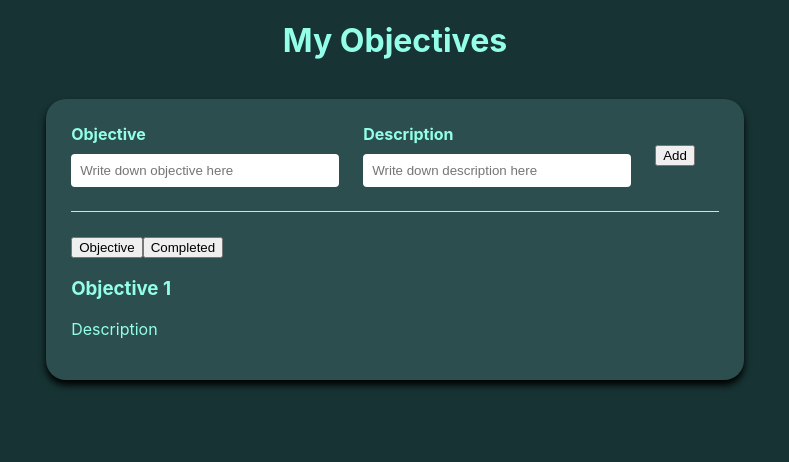
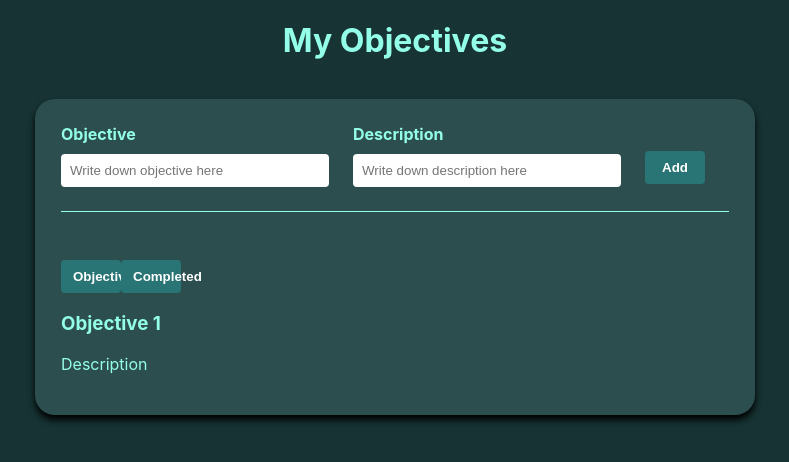
Before and after one commit to mutularyan/MY-OBJECTIVES-APP, a React (Create React App) app in the folder objectivesapp/: page / in a window 1280 px wide. Shown: the top 462 px of the page, without its empty margins (245-1034 px from the left). Built offline with nearby package versions, Linux system fonts and the light colour scheme.

Commit message:
Editing my buttons

```diff
--- a/objectivesapp/src/App.css
+++ b/objectivesapp/src/App.css
@@ -54,10 +54,42 @@ margin-bottom: 10px;
 
 
 .objectives-input-item input:focus{
-  outline: none;
   outline: 2px solid #58e7e7;
 }
 
 .primary-button{
+  background-color: #297575 ;
+  color: white;
+  border: none;
+  border-radius: 4px;
+  padding-top: 9px;
+  padding-bottom: 9px;
+  padding-left: 12px;
+  padding-right: 12px;
+  margin-top: 24px;
+  font-weight: bold;
+  width: 60px;
+  cursor: pointer;
+}
+
+.primary-button:hover{
+  transition: 300ms;
+  background-color: rgb(90, 201, 76);
+}
+
+
+.secondary-button{
+  background-color: #297575 ;
+  color: white;
+  border: none;
+  border-radius: 4px;
+  padding-top: 9px;
+  padding-bottom: 9px;
+  padding-left: 12px;
+  padding-right: 12px;
+  margin-top: 24px;
+  font-weight: bold;
+  width: 60px;
+  cursor: pointer;
 
 }
--- a/objectivesapp/src/App.js
+++ b/objectivesapp/src/App.js
@@ -21,8 +21,8 @@ function App() {
           </div>
 
           <div className='btn-area'>
-             <button>Objective</button>
-             <button>Completed</button>
+             <button className='secondary-button'>Objective</button>
+             <button className='secondary-button'>Completed</button>
           </div>
           <div className='objectives-list'>
               <div className='objectives-list-item'>
```
